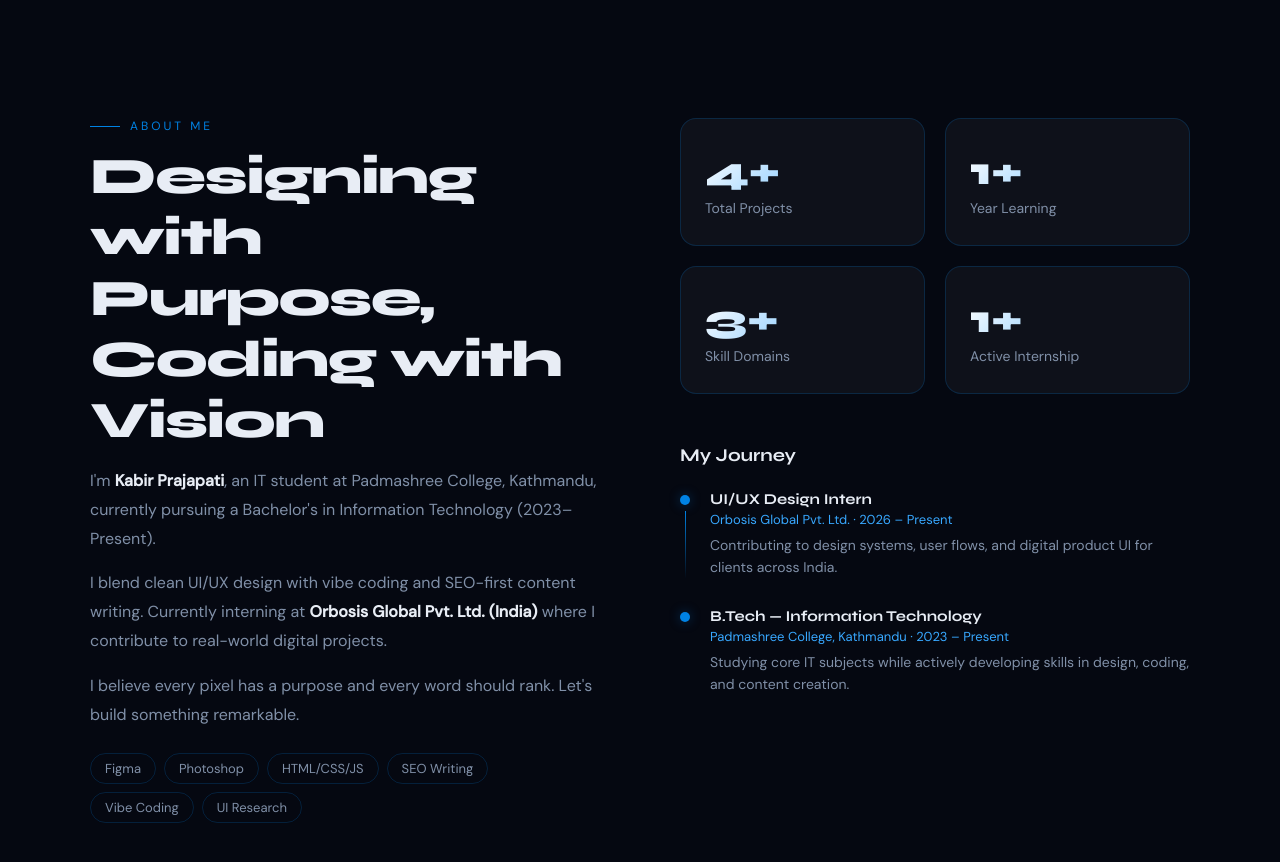
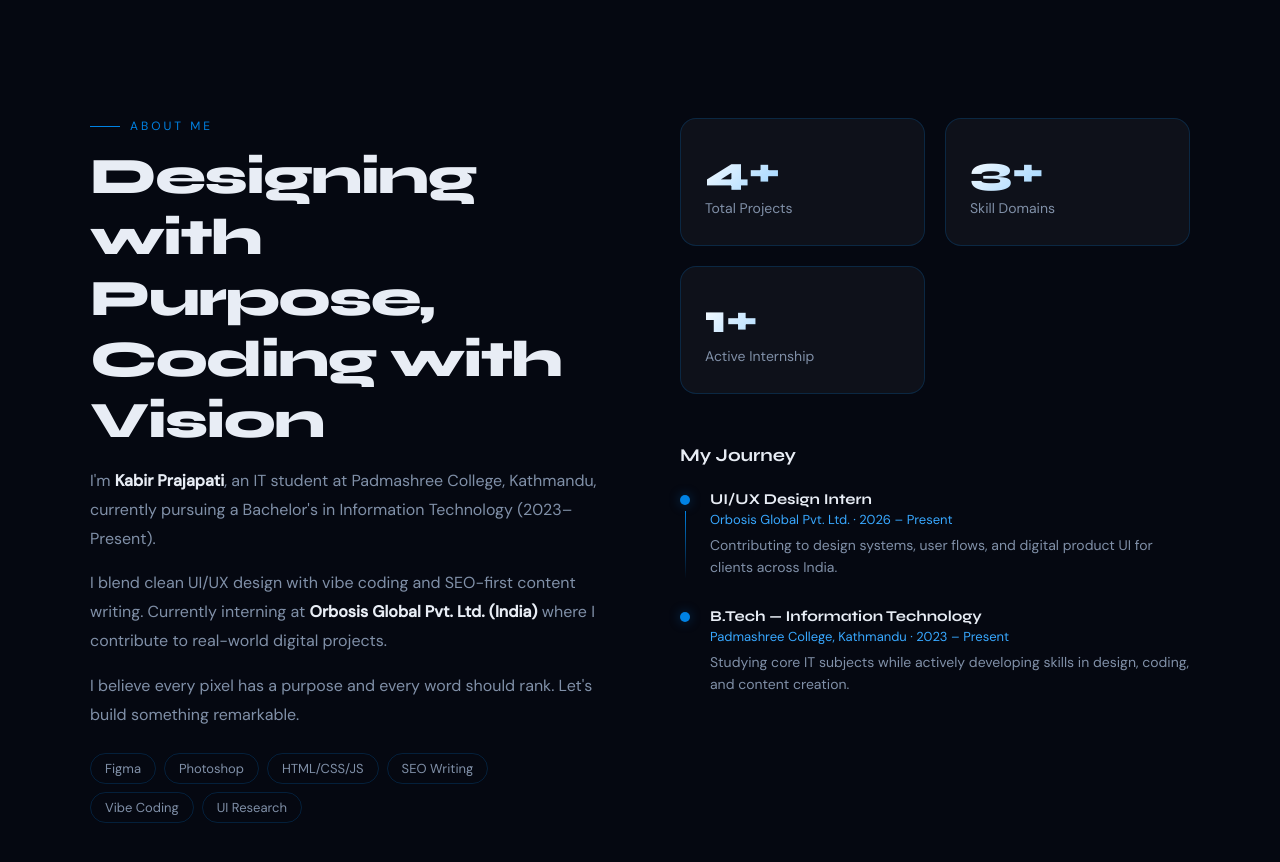
Before and after one commit to KabirPrajapati099/Portfolio, a plain HTML site: page index.html in a window 1280 px wide. Shown: the part 802-1664 px from the top of the page. Drawn offline with Linux system fonts and the light colour scheme.

Commit message:
Update index.html

```diff
--- a/index.html
+++ b/index.html
@@ -90,10 +90,6 @@
           <div class="stat-card">
             <div class="stat-number" data-target="4">0</div>
             <div class="stat-label">Total Projects</div>
-          </div>
-          <div class="stat-card">
-            <div class="stat-number" data-target="1">0</div>
-            <div class="stat-label">Year Learning</div>
           </div>
           <div class="stat-card">
             <div class="stat-number" data-target="3">0</div>
@@ -311,4 +307,5 @@
 
 <script src="style.js"></script>
 </body>
+
 </html>
```
